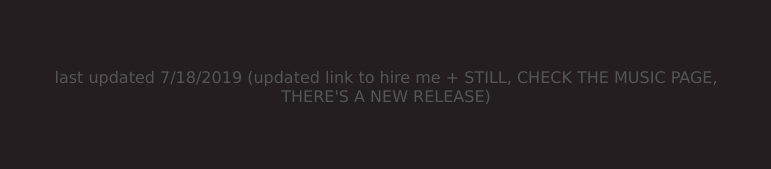
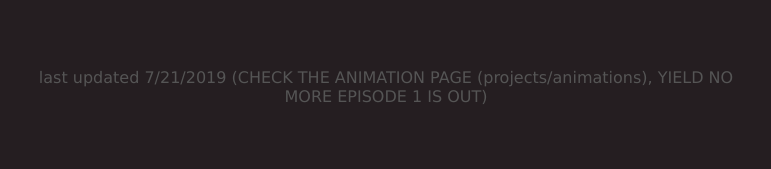
Before and after one commit to PnkMyo/pnkmyo.github.io, a plain HTML site: page index.html in a window 1280 px wide. Shown: the part 1233-1402 px from the top of the page, 254-1025 px from the left. Drawn offline with Linux system fonts and the light colour scheme.

Commit message:
Yield No More EP1 is out, so I've updated the info on the anim page
wowie

```diff
--- a/index.html
+++ b/index.html
@@ -24,7 +24,7 @@
 <a href="links/index.html">LINKS</a> <br /> <br />
  </h1>
 
-<p class="centerf">last updated 7/18/2019 (updated link to hire me + STILL, CHECK THE MUSIC PAGE, THERE'S A NEW RELEASE)</p>
+<p class="centerf">last updated 7/21/2019 (CHECK THE ANIMATION PAGE (projects/animations), YIELD NO MORE EPISODE 1 IS OUT)</p>
 
 
 		<p class="centerf"> ------------------------------------------------------------------------------- </p>
```
Also changed, not shown: projects/anim/index.html (+1 -1 lines).
